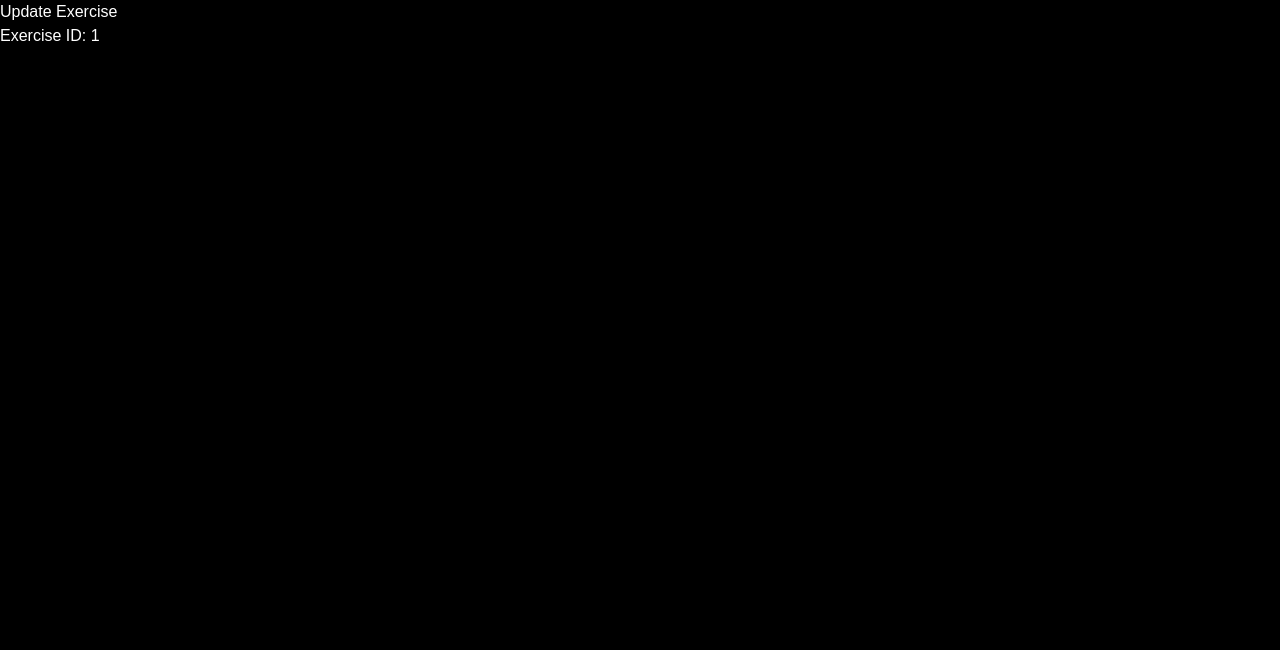
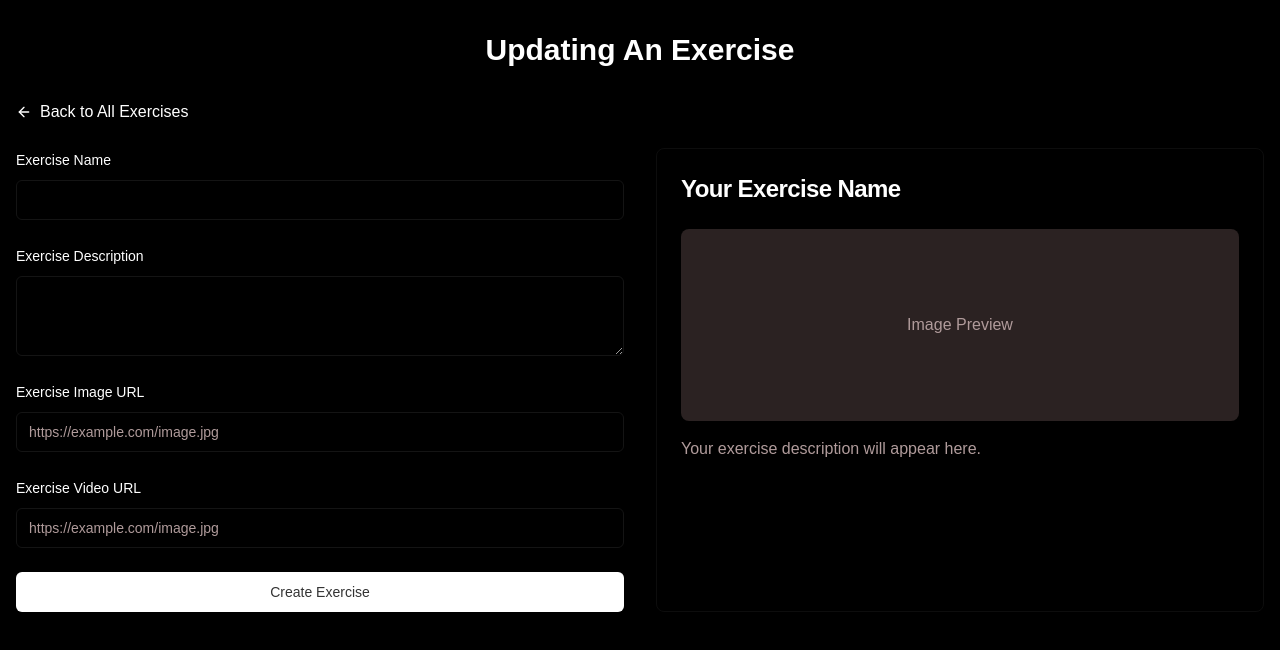
Before and after one commit to Fordjour12/fitnex-test, a Next.js app in the folder fitnex-web/: page /exercise/update/1 in a window 1280 px wide. Shown: the top 650 px of the page. Built offline with nearby package versions, Linux system fonts and the light colour scheme; no server answers.

Commit message:
Fix: update exercise view +: updated the exercise page and added a form for updating exercises

```diff
--- a/fitnex-web/app/exercise/[id]/page.tsx
+++ b/fitnex-web/app/exercise/[id]/page.tsx
@@ -1,25 +1,24 @@
 "use client";
 import {
-  type SingleExerciseType,
   SingleExerciseViewComponent,
+  SingleExerciseViewProps
 } from "@/components/exercise/single-exercise-view";
 import { env } from "@/env/client";
 import { useQuery } from "@tanstack/react-query";
-import { useState } from "react";
 
 export default function page({ params }: { params: { id: string } }) {
   const exerciseId = params.id;
   const base = env.NEXT_PUBLIC_BASE_URL;
-  const [singleExercise, setSingleExercise] =
-    useState<SingleExerciseType | null>();
+
 
   const { data } = useQuery({
     queryKey: ["exercise", { exerciseId }],
     queryFn: async () => {
       const response = await fetch(`${base}/exercise/${exerciseId}`);
-      return (await response.json()) as SingleExerciseType;
+      return (await response.json()) as SingleExerciseViewProps["exercise"];
     },
   });
+
 
   return (
     <div className="container mx-auto px-4 py-8">
--- a/fitnex-web/app/exercise/edit-workout/page.tsx
+++ /dev/null
@@ -1,5 +0,0 @@
-import { EditWorkoutComponent } from "@/components/workout/edit-workout";
-
-export default function page() {
-	return <EditWorkoutComponent />;
-}
--- a/fitnex-web/app/exercise/update/[id]/page.tsx
+++ b/fitnex-web/app/exercise/update/[id]/page.tsx
@@ -1,10 +1,26 @@
+"use client"
+import type { SingleExerciseType } from "@/components/exercise/single-exercise-view";
+import { UpdateExerciseComponent } from "@/components/exercise/update-exercise";
+import { env } from "@/env/client";
+import { useQuery } from "@tanstack/react-query";
+import { useState } from "react";
+
 export default function page({ params }: { params: { id: string } }) {
   const exerciseId = params.id;
 
+  const base = env.NEXT_PUBLIC_BASE_URL
+
+
+  const { data } = useQuery({
+    queryKey: ["exercise", { exerciseId }],
+    queryFn: async () => {
+      const response = await fetch(`${base}/exercise/${exerciseId}`);
+      return (await response.json()) as SingleExerciseType;
+    },
+  });
+
+
   return (
-    <div>
-      <h1>Update Exercise</h1>
-      <p>Exercise ID: {exerciseId}</p>
-    </div>
+    <UpdateExerciseComponent exercise={data} />
   );
 }
--- /dev/null
+++ b/fitnex-web/app/test/page.tsx
@@ -0,0 +1,5 @@
+import CreateExerciseForm from "@/components/form/form";
+
+export default function page() {
+    return <CreateExerciseForm/>
+}
--- a/fitnex-web/components/exercise/single-exercise-view.tsx
+++ b/fitnex-web/components/exercise/single-exercise-view.tsx
@@ -16,7 +16,7 @@ export interface SingleExerciseType {
   updated_at: string;
 }
 
-interface SingleExerciseViewProps {
+export interface SingleExerciseViewProps {
   exercise: SingleExerciseType;
 }
 
--- /dev/null
+++ b/fitnex-web/components/exercise/update-exercise.tsx
@@ -0,0 +1,130 @@
+"use client";
+
+import { Button } from "@/components/ui/button";
+import { Card, CardContent, CardHeader, CardTitle } from "@/components/ui/card";
+import { Input } from "@/components/ui/input";
+import { Label } from "@/components/ui/label";
+import { Textarea } from "@/components/ui/textarea";
+import { ArrowLeft } from "lucide-react";
+import Link from "next/link";
+import { useState } from "react";
+import type { SingleExerciseType } from "./single-exercise-view";
+
+export function UpdateExerciseComponent({ exercise }: { exercise: SingleExerciseType | undefined }) {
+  const [exerciseName, setExerciseName] = useState(exercise?.name);
+  const [exerciseDescription, setExerciseDescription] = useState(exercise?.description);
+  const [videoUrl, setVideoUrl] = useState(exercise?.video_url);
+  const [imageUrl, setImageUrl] = useState(exercise?.image_url);
+
+
+  console.log("update-exercise", exercise)
+
+  const handleSubmit = (e: React.FormEvent) => {
+    e.preventDefault();
+    // Here you would typically send the data to your backend
+    console.log({ exerciseName, exerciseDescription, videoUrl, imageUrl });
+  };
+
+  //   const isFormValid =
+  //     exerciseName.trim() !== "" &&
+  //     exerciseDescription.trim() !== "" &&
+  //     videoUrl.trim() !== "" &&
+  //     imageUrl.trim() !== "";
+
+  return (
+    <div className="container mx-auto px-4 py-8">
+      <h1 className="text-3xl font-bold mb-8 text-center">Updating An Exercise</h1>
+      <Link
+        href="/exercise"
+        className="inline-flex items-center text-primary hover:underline mb-6"
+      >
+        <ArrowLeft className="mr-2 h-4 w-4" />
+        Back to All Exercises
+      </Link>
+      <div className="flex flex-col lg:flex-row gap-8">
+        {/* Left Section - Form */}
+        <div className="w-full lg:w-1/2">
+          <form onSubmit={handleSubmit} className="space-y-6">
+            <div className="space-y-2">
+              <Label htmlFor="quest-name">Exercise Name</Label>
+              <Input
+                id="exercise-name"
+                value={exerciseName}
+                onChange={(e) => setExerciseName(e.target.value)}
+                required
+              />
+            </div>
+            <div className="space-y-2">
+              <Label htmlFor="quest-description">Exercise Description</Label>
+              <Textarea
+                id="exercise-description"
+                value={exerciseDescription}
+                onChange={(e) => setExerciseDescription(e.target.value)}
+                required
+              />
+            </div>
+            <div className="space-y-2">
+              <Label htmlFor="quest-image">Exercise Image URL</Label>
+              <Input
+                id="exercise-image"
+                type="url"
+                value={imageUrl}
+                onChange={(e) => setImageUrl(e.target.value)}
+                placeholder="https://example.com/image.jpg"
+              />
+            </div>
+
+            <div className="space-y-2">
+              <Label htmlFor="quest-image">Exercise Video URL</Label>
+              <Input
+                id="video-url"
+                type="url"
+                value={videoUrl}
+                onChange={(e) => setVideoUrl(e.target.value)}
+                placeholder="https://example.com/image.jpg"
+              />
+            </div>
+
+            <Button type="submit" className="w-full">
+              Create Exercise
+            </Button>
+            {/* <Button type="submit" className="w-full" disabled={!isFormValid}>
+              Create Quest
+            </Button> */}
+          </form>
+        </div>
+
+        {/* Right Section - Preview */}
+        <div className="w-full lg:w-1/2">
+          <Card className="w-full h-full">
+            <CardHeader>
+              <CardTitle className="text-2xl font-bold">
+                {exerciseName || "Your Exercise Name"}
+              </CardTitle>
+            </CardHeader>
+            <CardContent className="space-y-4">
+              {imageUrl && (
+                <div className="w-full h-48 rounded-lg overflow-hidden">
+                  <img
+                    src={imageUrl}
+                    alt={exerciseName}
+                    className="w-full h-full object-cover"
+                  />
+                </div>
+              )}
+              {!imageUrl && (
+                <div className="w-full h-48 bg-muted rounded-lg flex items-center justify-center">
+                  <span className="text-muted-foreground">Image Preview</span>
+                </div>
+              )}
+              <p className="text-muted-foreground">
+                {exerciseDescription ||
+                  "Your exercise description will appear here."}
+              </p>
+            </CardContent>
+          </Card>
+        </div>
+      </div>
+    </div>
+  );
+}
--- /dev/null
+++ b/fitnex-web/components/form/form.tsx
@@ -0,0 +1,110 @@
+"use client";
+import { Button } from "@/components/ui/button";
+import {
+	Form,
+	FormControl,
+	FormField,
+	FormItem,
+	FormLabel,
+	FormMessage,
+} from "@/components/ui/form";
+import { Input } from "@/components/ui/input";
+import { zodResolver } from "@hookform/resolvers/zod";
+import { useForm } from "react-hook-form";
+import { Textarea } from "../ui/textarea";
+import { ExerciseSchema, type ExerciseSchemaType } from "./schema";
+
+export default function CreateExerciseForm() {
+	const form = useForm<ExerciseSchemaType>({
+		resolver: zodResolver(ExerciseSchema),
+	});
+
+	const fileRef = form.register("imageUrl");
+
+	const onSubmit = (data: ExerciseSchemaType) => {
+		console.log(data);
+	};
+
+	return (
+		<Form {...form}>
+			<form onSubmit={form.handleSubmit(onSubmit)} className="w-full p-10">
+				<FormField
+					control={form.control}
+					name="name"
+					render={({ field }) => {
+						return (
+							<FormItem>
+								<FormLabel>Exercise Name</FormLabel>
+								<FormControl>
+									<Input placeholder="Sit-ups" {...field} />
+								</FormControl>
+								<FormMessage />
+							</FormItem>
+						);
+					}}
+				/>
+				<FormField
+					control={form.control}
+					name="description"
+					render={({ field }) => {
+						return (
+							<FormItem>
+								<FormLabel htmlFor="quest-description">
+									Exercise Description
+								</FormLabel>
+								<FormControl>
+									<Textarea id="exercise-description" required {...field} />
+								</FormControl>
+								<FormMessage />
+							</FormItem>
+						);
+					}}
+				/>
+				<FormField
+					control={form.control}
+					name="videoUrl"
+					render={({ field }) => {
+						return (
+							<FormItem>
+								<FormLabel>Exercise Video</FormLabel>
+								<FormControl>
+									<Input
+										type="file"
+										accept="video/*"
+										placeholder="shadcn"
+										{...fileRef}
+									/>
+								</FormControl>
+								<FormMessage />
+							</FormItem>
+						);
+					}}
+				/>
+
+				<FormField
+					control={form.control}
+					name="imageUrl"
+					render={({ field }) => {
+						return (
+							<FormItem>
+								<FormLabel>Image URL</FormLabel>
+								<FormControl>
+									<Input
+										type="file"
+										accept="image/*"
+										placeholder="shadcn"
+										{...fileRef}
+									/>
+								</FormControl>
+								<FormMessage />
+							</FormItem>
+						);
+					}}
+				/>
+				<Button type="submit" className="my-4">
+					Submit
+				</Button>
+			</form>
+		</Form>
+	);
+}
--- /dev/null
+++ b/fitnex-web/components/form/schema.ts
@@ -0,0 +1,12 @@
+"use client"
+
+import { z } from "zod"
+
+export const ExerciseSchema = z.object({
+  name: z.string().min(1),
+  description: z.string().min(1),
+  imageUrl:z.instanceof(FileList).refine((fileList) => fileList.length===1, "Please select an image"),
+  videoUrl: z.instanceof(FileList).refine((fileList) => fileList.length===1, "Please select a video"),
+})
+
+export type ExerciseSchemaType = z.infer<typeof ExerciseSchema>
--- a/fitnex-web/components/sidequest/side-quest-overview.tsx
+++ b/fitnex-web/components/sidequest/side-quest-overview.tsx
@@ -25,7 +25,7 @@ export function SideQuestOverviewComponent() {
   return (
     <div className="container mx-auto px-4 py-8">
       <Link
-				href="/sidequests"
+        href="/sidequest"
         className="inline-flex items-center text-primary hover:underline mb-6"
       >
         <ArrowLeft className="mr-2 h-4 w-4" />
@@ -73,12 +73,19 @@ export function SideQuestOverviewComponent() {
               </p>
               <Button className="w-full">Start Quest</Button>
             </CardContent>
+            <div className="inline-flex gap-4 pb-3 pl-6">
               <DeleteModalComponent
                 questName="30-Day Ab Challenge"
                 onDelete={() => {
                   console.log("Delete side quest");
                 }}
               />
+              <Button asChild>
+                <Link href="/sidequest/edit-side-quest">
+                  Edit Side Quest
+                </Link>
+              </Button>
+            </div>
           </Card>
         </div>
       </div>
```
Lines whose indentation alone changed are shown as unchanged.
